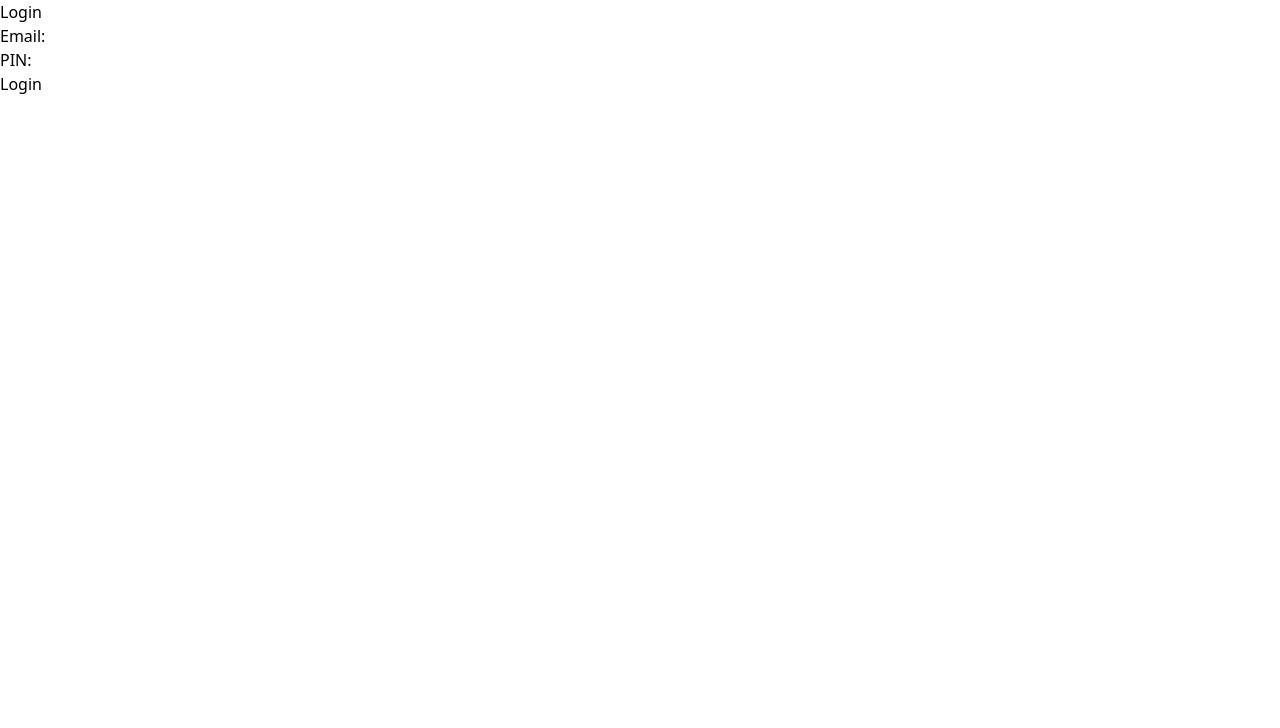
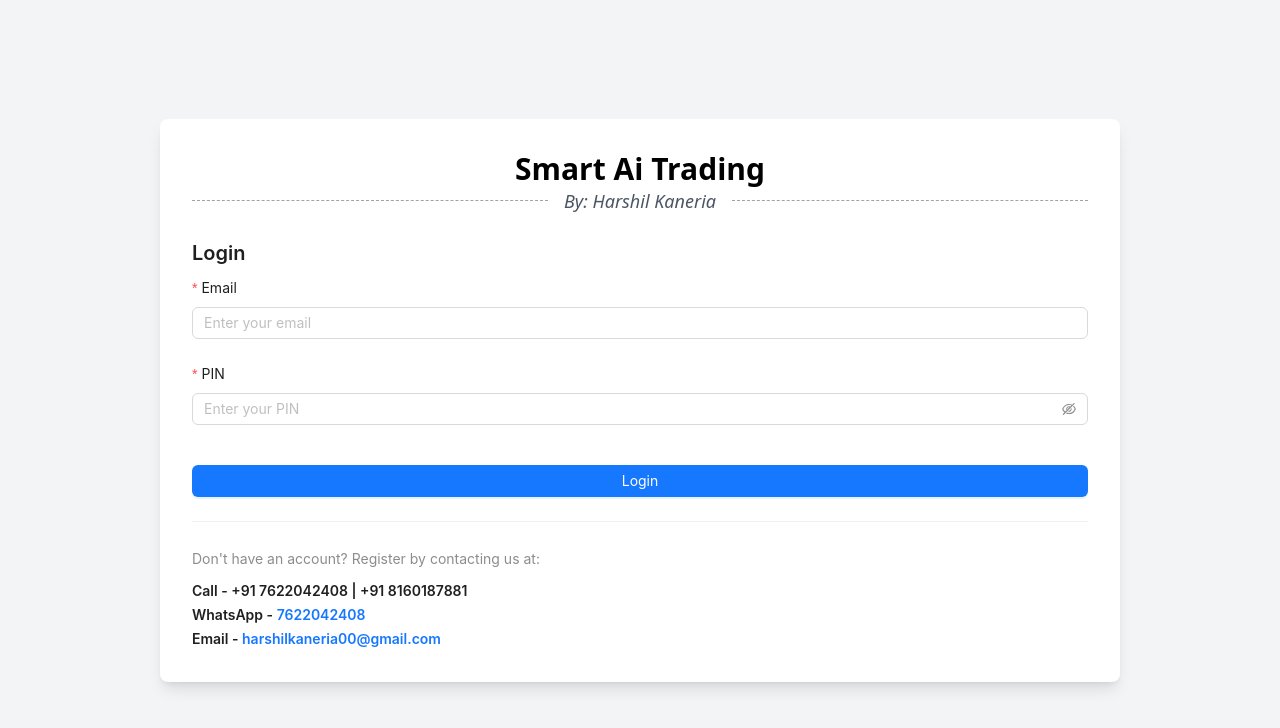
Before and after one commit to Harshil-Kaneria/ALGO_TRAD, a React (Create React App) app in the folder frontend/: page / in a window 1280 px wide. Shown: the top 728 px of the page. Built offline with nearby package versions, Linux system fonts and the light colour scheme; no server answers.

Commit message:
ui changes

```diff
--- a/frontend/package.json
+++ b/frontend/package.json
@@ -9,11 +9,13 @@
     "antd": "^5.21.5",
     "axios": "^1.7.7",
     "crypto-js": "^4.2.0",
+    "formik": "^2.4.6",
     "react": "^18.3.1",
     "react-dom": "^18.3.1",
     "react-router-dom": "^7.0.1",
     "react-scripts": "5.0.1",
-    "web-vitals": "^2.1.4"
+    "web-vitals": "^2.1.4",
+    "yup": "^1.4.0"
   },
   "scripts": {
     "start": "react-scripts start",
--- a/frontend/src/Dashboard.js
+++ b/frontend/src/Dashboard.js
@@ -14,6 +14,7 @@ import {
   Layout,
   Result
 } from "antd";
+import { useNavigate } from 'react-router-dom';
 
 const decryptMessage = (encryptedMessage, secretKey=process.env.REACT_APP_API_SECRET_KEY) => {
   // Ensure the key matches the length (256 bits / 32 bytes)
@@ -107,6 +108,8 @@ const MaintenancePage = ({ message, description, onRetry }) => (
 );
 
 function Dashboard() {
+  const navigate = useNavigate();
+
   const [profileData, setProfileData] = useState(null);
   const [isMarketOpen, setIsMarketOpen] = useState(false);
   const [exchange, setExchange] = useState("NSE");
@@ -512,6 +515,19 @@ function Dashboard() {
     }
   };
 
+  const handleLogout = async () => {
+    try {
+      const response = await apiClient.get(`/api/logout`);
+      localStorage.removeItem('token');
+      navigate('/');
+    } catch (error) {
+      notification.error({
+        message: "Error",
+        description: error.response?.data?.error || "Error in logout",
+      });
+    }
+  };
+
   useEffect(() => {
     fetchProfileData();
   }, []);
@@ -551,16 +567,23 @@ function Dashboard() {
   return (
     <div className="bg-gray-100 flex items-center justify-center min-h-screen">
       <div className="bg-white rounded-lg shadow-lg p-8 w-3/4 relative">
-        <h1 className="text-3xl font-bold text-center mb-6">
-          Smart Ai Trading
-        </h1>
-        <div className="flex items-center mb-6">
-          <hr className="flex-grow border-t border-dashed border-gray-400" />
-          <p className="mx-4 text-lg text-gray-600 italic">
-            By: Harshil Kaneria
-          </p>
-          <hr className="flex-grow border-t border-dashed border-gray-400" />
-        </div>
+      <div className="relative mb-6">
+      <h1 className="text-3xl font-bold text-center">
+        Smart Ai Trading
+      </h1>
+      <div className="flex items-center justify-center mb-6">
+        <hr className="flex-grow border-t border-dashed border-gray-400" />
+        <p className="mx-4 text-lg text-gray-600 italic">By: Harshil Kaneria</p>
+        <hr className="flex-grow border-t border-dashed border-gray-400" />
+      </div>
+      <Button
+        color="danger" variant="dashed"
+        className="absolute right-0 top-0"
+        onClick={handleLogout}
+      >
+        Logout
+      </Button>
+    </div>
         <div className="">
           <div className="mb-6">
             <div className="flex items-center mb-4 space-x-4">
--- a/frontend/src/Login.js
+++ b/frontend/src/Login.js
@@ -1,64 +1,59 @@
-import React, { useState } from 'react';
+import React, { useEffect } from 'react';
 import axios from 'axios';
-import { notification } from 'antd';
+import { Form, Input, Button, notification, Typography, Divider } from 'antd';
 import { useNavigate } from 'react-router-dom';
 import CryptoJS from 'crypto-js';
+// import './Login.css'; // Add any additional styles if needed
 
-const decryptMessage = (encryptedMessage, secretKey=process.env.REACT_APP_API_SECRET_KEY) => {
-    // Ensure the key matches the length (256 bits / 32 bytes)
+const { Title, Text } = Typography;
+
+// Utility function for decryption
+const decryptMessage = (encryptedMessage, secretKey = process.env.REACT_APP_API_SECRET_KEY) => {
   const key = CryptoJS.enc.Utf8.parse(secretKey.padEnd(32).slice(0, 32));
-
-    // Decode Base64
   const encryptedBytes = CryptoJS.enc.Base64.parse(encryptedMessage);
-
-    // Extract IV (first 16 bytes)
   const iv = CryptoJS.lib.WordArray.create(encryptedBytes.words.slice(0, 4), 16);
-
-    // Extract ciphertext
   const ciphertext = CryptoJS.lib.WordArray.create(encryptedBytes.words.slice(4), encryptedBytes.sigBytes - 16);
-
-    // Decrypt the data
   const decrypted = CryptoJS.AES.decrypt({ ciphertext }, key, { iv });
-    return JSON.parse(decrypted.toString(CryptoJS.enc.Utf8))
+  return JSON.parse(decrypted.toString(CryptoJS.enc.Utf8));
 };
 
+// Axios instance with interceptor
 const apiClient = axios.create({
   baseURL: process.env.REACT_APP_API_BASE_URL,
 });
 
-  // Add a response interceptor
 apiClient.interceptors.response.use(
   (response) => {
-      // Decrypt the response data
     if (response.data) {
       response.data = decryptMessage(response.data);
     }
     return response;
   },
-    (error) => {
-      // Handle any error
-      return Promise.reject(error);
-    }
+  (error) => Promise.reject(error)
 );
 
 const Login = () => {
-  const [email, setEmail] = useState('');
-  const [pin, setPin] = useState('');
-  const [error, setError] = useState('');
+  const navigate = useNavigate();
+  const token = localStorage.getItem('token');
 
-  const navigate = useNavigate();
+  useEffect(() => {
+    if (token) {
+      navigate('/dashboard');
+    }
+  }, [token, navigate]);
 
-  const handleLogin = async (e) => {
-    e.preventDefault();
-    setError('');
+  const handleLogin = async (values) => {
     try {
-      const response = await apiClient.post('/api/login', { email, loginPin: pin });
+      const response = await apiClient.post('/api/login', {
+        email: values.email,
+        loginPin: values.pin,
+      });
       localStorage.setItem('token', response.data.token);
       notification.success({
         message: 'Login Successful',
         description: 'You have successfully logged in!',
       });
-      navigate('/dashboard'); // Redirect to dashboard
+      navigate('/dashboard');
     } catch (err) {
       notification.error({
         message: 'Login Failed',
@@ -68,30 +63,70 @@ const Login = () => {
   };
 
   return (
+    <div className="bg-gray-100 flex items-center justify-center min-h-screen">
+      <div className="bg-white rounded-lg shadow-lg p-8 w-3/4 relative">
+      <div className="relative mb-6">
+      <h1 className="text-3xl font-bold text-center">
+        Smart Ai Trading
+      </h1>
+      <div className="flex items-center justify-center mb-6">
+        <hr className="flex-grow border-t border-dashed border-gray-400" />
+        <p className="mx-4 text-lg text-gray-600 italic">By: Harshil Kaneria</p>
+        <hr className="flex-grow border-t border-dashed border-gray-400" />
+      </div>
+    </div>
         <div className="login-container">
-      <h2>Login</h2>
-      <form onSubmit={handleLogin}>
-        <div>
-          <label>Email:</label>
-          <input
-            type="email"
-            value={email}
-            onChange={(e) => setEmail(e.target.value)}
-            required
-          />
+          <Title level={4}>Login</Title>
+          <Form
+            layout="vertical"
+            onFinish={handleLogin}
+            autoComplete="off"
+          >
+            <Form.Item
+              label="Email"
+              name="email"
+              rules={[
+                { required: true, message: 'Please enter your email!' },
+                { type: 'email', message: 'Enter a valid email address!' },
+              ]}
+            >
+              <Input placeholder="Enter your email" />
+            </Form.Item>
+            <Form.Item
+              label="PIN"
+              name="pin"
+              rules={[
+                { required: true, message: 'Please enter your PIN!' },
+                { min: 6, message: 'PIN must be at least 6 characters!' },
+                { max: 6, message: 'PIN cannot exceed 6 characters!' },
+              ]}
+            >
+              <Input.Password placeholder="Enter your PIN" />
+            </Form.Item>
+            <Button
+              type="primary"
+              htmlType="submit"
+              block
+              className="mt-4"
+            >
+              Login
+            </Button>
+          </Form>
         </div>
-        <div>
-          <label>PIN:</label>
-          <input
-            type="password"
-            value={pin}
-            onChange={(e) => setPin(e.target.value)}
-            required
-          />
+        <div className="register-note mt-6">
+          <Divider />
+          <Text type="secondary">
+            Don't have an account? Register by contacting us at:
+          </Text>
+          <div className="contact-details mt-2">
+            <Text strong>Call - +91 7622042408 | +91 8160187881</Text>
+            <br />
+            <Text strong>WhatsApp - <a href="https://wa.me/917622042408" target="_blank" rel="noopener noreferrer">7622042408</a></Text>
+            <br />
+            <Text strong>Email - <a href="mailto:harshilkaneria00@gmail.com" target="_blank" rel="noopener noreferrer">harshilkaneria00@gmail.com</a></Text>
           </div>
-        {error && <p className="error">{error}</p>}
-        <button type="submit">Login</button>
-      </form>
+        </div>
+      </div>
     </div>
   );
 };
```
Also changed, not shown: 1 other file (tests, documents, lock files or other folders). Lines whose indentation alone changed are shown as unchanged.
